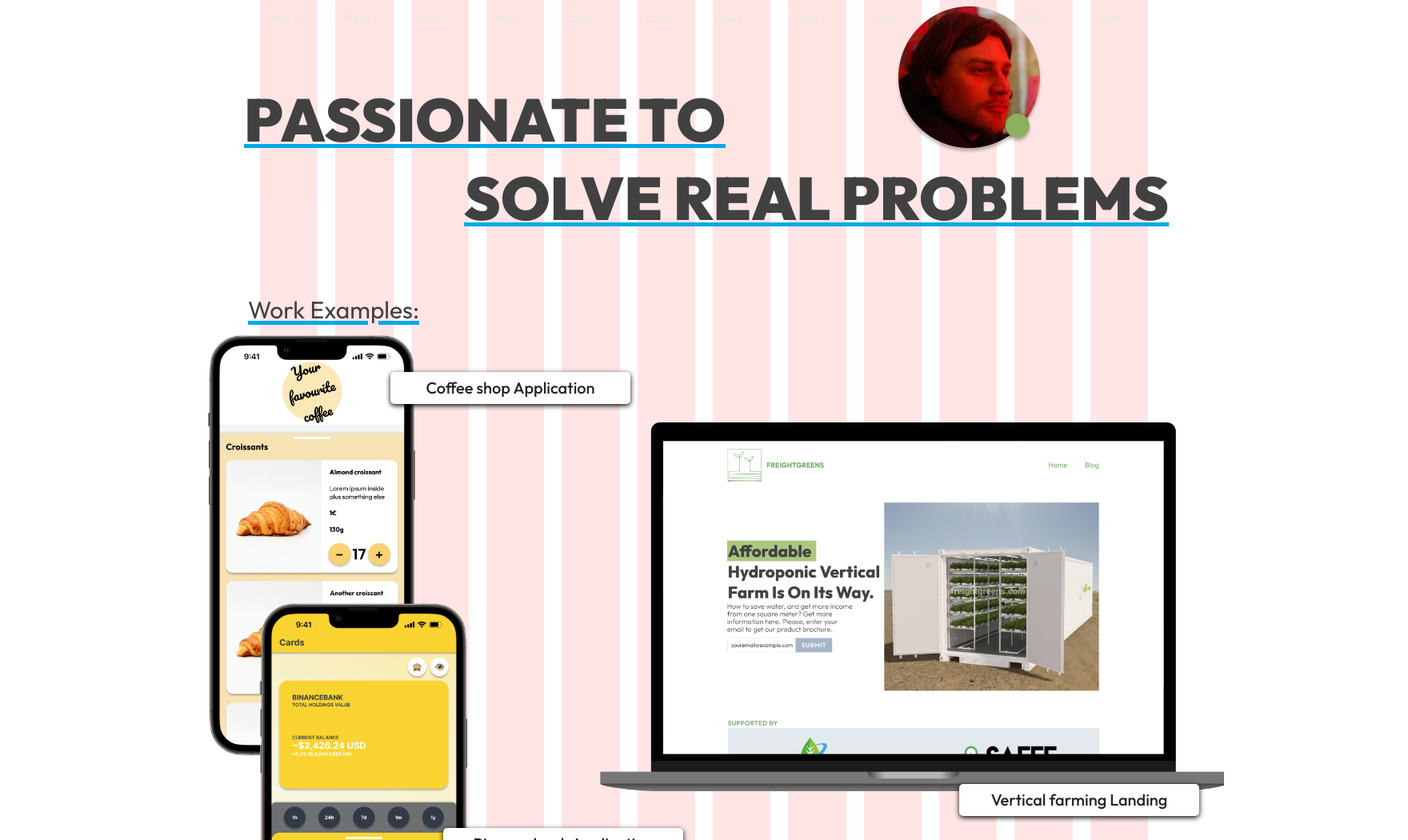
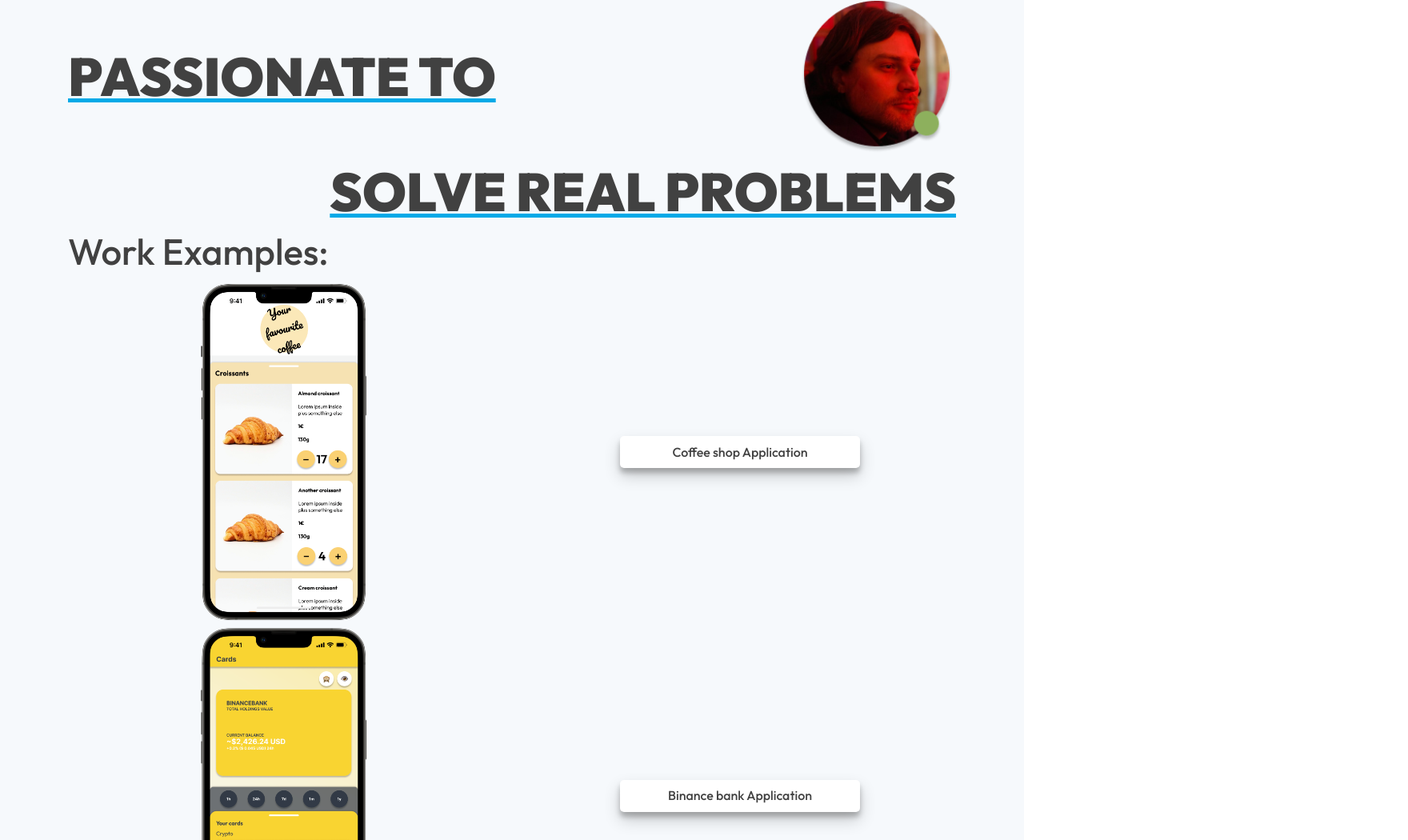
Before and after one commit to vlad-palii/vlad-palii.github.io, a React app: page / in a window 1280 px wide. Shown: the top 1050 px of the page at 80% size, 1760 px wide, since content can reach past the window. Built offline with nearby package versions, Linux system fonts and the light colour scheme; a web font is replaced by a local one.

Commit message:
REDESIGN WIP.

```diff
--- a/src/App.js
+++ b/src/App.js
@@ -11,7 +11,9 @@ export default function App() {
     <div id="app" >
       {/* className="synthwave-i" bg-header-synthwave*/}
       <Router>
-        <div className="container bg-absolute">
+
+
+        {/* <div className="container bg-absolute">
           <div className="equalHMWrap eqWrap">
             <div className="equalHM eq">boo</div>
             <div className="equalHM eq">shoo</div>
@@ -26,7 +28,9 @@ export default function App() {
             <div className="equalHM eq">clue</div>
             <div className="equalHM eq">clue</div>
           </div>
-        </div>
+        </div> */}
+
+
         {/* <div className='container'>
           <nav className="navbar navbar-expand-lg navbar-light ">
             <a className="navbar-brand" href="#"></a>
--- a/src/App.scss
+++ b/src/App.scss
@@ -183,9 +183,25 @@
 }
 
 
-body {
-  font-family: "Outfit" !important;
-}
+
+
+
+
+
+
+
+
+
+
+
+
+
+
+
+
+
+
+
 
 
 
@@ -280,7 +296,7 @@ body {
 
 
 html {
-  min-width: 1760px !important;
+  // min-width: 720px;
 }
 
 h2,
@@ -309,12 +325,10 @@ h5 {
 
 .avatar-2 {
   background: url("images/avatar2.png");
-  background-position: 63%;
-  // background-size: 123%;
+  background-position: 90% 10%;
   background-repeat: no-repeat;
-  width: 100%;
+  background-size: 50%;
   height: 200px;
-  // border: 5px solid white;
   position: relative;
 }
 
@@ -445,6 +459,12 @@ h5 {
 
 
 
+
+
+
+
+
+
 * {
   -webkit-box-sizing: border-box;
   -moz-box-sizing: border-box;
@@ -539,6 +559,35 @@ p {
   margin-left: 0;
 }
 
+
+
+
+
+
+
+
+
+
+
+
+
+
+
+
+
+
+
+
+
+
+
+.row {
+  flex-direction: row;
+  align-content: center;
+  justify-content: center;
+  align-items: center;
+}
+
 .container.bg-absolute {
   position: absolute !important;
   left: 0 !important;
@@ -551,24 +600,30 @@ p {
 div#app {
   position: relative;
   height: 100%;
+  background: #f6f9fc;
 }
 
 .h1-main-title {
-  font-size: 75px;
+  // font-size: 75px;
+  width: 100%;
   position: relative;
-  left: -5px;
+  // left: -15px;
+  text-align: left;
 }
 
 .h1-main-title-2 {
-  font-size: 75px;
+  // font-size: 75px;
+  width: 100%;
   position: relative;
+  text-align: right;
+  // left: 15px;
   // right: -180px;
-  right: -270px;
+  // right: -270px;
 }
 
 .h1 {
   position: relative;
-  top: -95px;
+  // top: -95px;
   font-weight: 900;
   // font-size: 64px;
   color: #414141;
@@ -579,10 +634,10 @@ div#app {
   background-size: 100%;
   background-repeat: no-repeat;
   position: relative;
-  width: 270px;
+  width: 200px;
   height: 540px;
-  top: -185px;
-  left: -55px;
+  // top: -185px;
+  // left: -55px;
   // cursor: pointer;
 }
 
@@ -593,8 +648,8 @@ div#app {
   position: relative;
   width: 270px;
   height: 540px;
-  top: 150px;
-  left: -260px;
+  // top: 150px;
+  // left: -260px;
   // cursor: pointer;
 }
 
@@ -605,22 +660,22 @@ div#app {
   width: 780px;
   height: 470px;
   position: relative;
-  top: -610px;
-  left: 440px;
+  // top: -610px;
+  // left: 440px;
   // cursor: pointer;
 }
 
-.flex-inside {
-  // display: flex;
-  // align-content: center;
-  // flex-wrap: nowrap;
-  // flex-direction: row;
-  // align-items: center;
-  // justify-content: flex-end;
-}
+// .flex-inside {
+//   display: flex;
+//   align-content: center;
+//   flex-wrap: nowrap;
+//   flex-direction: row;
+//   align-items: center;
+//   justify-content: flex-end;
+// }
 
 .info-circle {
-  position: absolute;
+  // position: absolute;
   width: 300px;
   height: 40px;
   border-radius: 5px;
@@ -632,42 +687,43 @@ div#app {
   cursor: pointer;
   /* font-family: Damion; */
   font-weight: 500;
-  font-size: 20px;
+  // font-size: 20px;
   // box-shadow: 0px 2px 6px #000;
-  box-shadow: 0px 2px 6px rgb(0, 0, 0.25);
+  // box-shadow: 0px 2px 6px rgb(0, 0, 0.25);
+  box-shadow: 0 10px 20px rgba(0, 0, 0, 0.19), 0 6px 6px rgba(0, 0, 0, 0.23);
 }
 
-$marginSize: 150px;
+// $marginSize: 150px;
 
 // $workExamplesMargin: 30px;
 .work-examples {
   position: relative;
-  top: -30px;
+  // top: -30px;
   text-align: left;
   width: 100%;
   color: #414141;
-  font-size: 30px;
+  // font-size: 30px;
 }
 
-.info-circle-yfc {
-  top: 315px+$marginSize+50px;
-  left: 484px;
-}
+// .info-circle-yfc {
+//   top: 315px+$marginSize+50px;
+//   left: 484px;
+// }
 
-.info-circle-bin {
-  top: 885px+$marginSize+50px;
-  left: 550px;
+// .info-circle-bin {
+//   top: 885px+$marginSize+50px;
+//   left: 550px;
 
-}
+// }
 
-.info-circle-fg {
-  top: 830px+$marginSize+50px;
-  left: 1195px;
-}
+// .info-circle-fg {
+//   top: 830px+$marginSize+50px;
+//   left: 1195px;
+// }
 
 .text-underline {
   text-decoration: underline 5px #00A9E7;
-  margin-bottom: $marginSize;
+  // margin-bottom: $marginSize;
 }
 
 
@@ -708,18 +764,21 @@ $marginSize: 150px;
 //   }
 // }
 
-@media (min-width: 0px) and (max-width: 1200px) {
+@media (min-width: 0px) and (max-width: 1200) {
+  body {
+    min-width: 1200;
+  }
 
-  .container,
-  .container-sm {
-    max-width: 1140px !important;
-  }
+  // .container,
+  // .container-sm {
+  //   max-width: 1140px !important;
+  // }
 }
 
 .info-circle-wrapper {
   position: relative;
-  left: -321px;
-  top: -50px;
+  // left: -321px;
+  // top: -50px;
 }
 
 
@@ -794,7 +853,7 @@ $marginSize: 150px;
 
     .modal-description {
       padding: 50px;
-      font-size: 1em;
+      font-size: calc(0.1rem + 1vw) !important;
       display: inline-flex;
       height: 100%;
       overflow: hidden;
@@ -805,9 +864,10 @@ $marginSize: 150px;
       flex-direction: row;
     }
   }
+
   .fgModal.modal-content {
     .modal-image {
-      width: 50%;
+      // width: 50%;
     }
   }
 }
@@ -819,5 +879,54 @@ $marginSize: 150px;
   cursor: pointer;
   font-family: 'Outfit';
   font-weight: 900;
-  font-size: 40px;
+  // font-size: 40px;
 }
+
+
+
+
+
+
+
+
+
+
+
+
+
+
+
+
+
+
+.img-size {
+  max-width: 40%;
+  height: auto;
+}
+
+.row-w-bg {
+  // background: white;
+  // position: relative;
+  // border-radius: 10px;
+  // margin-bottom: 1em;
+  // box-shadow: 0 10px 20px rgba(0, 0, 0, 0.19), 0 6px 6px rgba(0, 0, 0, 0.23);
+  // padding: 15px;
+}
+
+body {
+  font-family: "Outfit" !important;
+  color: #414141;
+  min-width: 300px!important;
+}
+
+.h1 {
+  font-size: calc(1.525rem + 3.3vw)!important;
+}
+
+.h3 {
+  font-size: calc(0.2rem + 3.3vw) !important;
+}
+
+.container {
+  // border: 5px solid red;
+}
--- a/src/components/productDesign.js
+++ b/src/components/productDesign.js
@@ -25,11 +25,40 @@ export default function ProductDesign() {
   };
 
   return (
-    <div>
-      <div className="container">
+    <div className="container">
 
-        <div className='info-circle-wrapper'>
+      {/* <div className="row background-image">
+          <div className="col-sm vertical-col-sm">
+          </div>
+          <div className="col-sm vertical-col-sm">
+            <div className="avatar-2"></div>
+          </div>
+        </div> */}
 
+      <div className="row text-underline ">
+        <div className="col-sm-8 vertical-col-sm">
+          <p className='h1 h1-main-title'>PASSIONATE TO</p>
+        </div>
+        <div className="col-sm vertical-col-sm avatar-2">
+        </div>
+      </div>
+      <div className="row text-underline ">
+        {/* <div className="col-sm vertical-col-sm">
+
+        </div> */}
+        <div className="col-sm vertical-col-sm">
+          <p className='h1 h1-main-title-2'>SOLVE REAL PROBLEMS</p>
+        </div>
+      </div>
+
+      <p className='h3 work-examples'>Work Examples:</p>
+
+      <div className='row row-w-bg'>
+        <div className="col-sm vertical-col-sm">
+          {/* <div className="yfc-img"></div> */}
+          <img className='img-size' src={yfcImg} />
+        </div>
+        <div className="col-sm vertical-col-sm">
           <ModalComponent
             idProp="yfcModal"
             btnText="Coffee shop Application"
@@ -37,7 +66,14 @@ export default function ProductDesign() {
             descriptionProp={examplesData.yfc.desc}
             classnameProp="info-circle info-circle-yfc">
           </ModalComponent>
+        </div>
+      </div>
 
+      <div className='row'>
+        <div className="col-sm vertical-col-sm">
+          <img className='img-size' src={binImg} />
+        </div>
+        <div className="col-sm vertical-col-sm">
           <ModalComponent
             idProp="binModal"
             btnText="Binance bank Application"
@@ -45,7 +81,14 @@ export default function ProductDesign() {
             descriptionProp={examplesData.bin.desc}
             classnameProp="info-circle info-circle-bin">
           </ModalComponent>
+        </div>
+      </div>
 
+      <div className='row'>
+        <div className="col-sm vertical-col-sm">
+          <img className='img-size' src={fgImg} />
+        </div>
+        <div className="col-sm vertical-col-sm">
           <ModalComponent
             idProp="fgModal"
             btnText="Vertical farming Landing"
@@ -53,34 +96,16 @@ export default function ProductDesign() {
             descriptionProp={examplesData.fg.desc}
             classnameProp="info-circle info-circle-fg">
           </ModalComponent>
-
         </div>
-
-        <div className="row background-image">
-
-          <div className="col-sm vertical-col-sm">
-          </div>
-          <div className="col-sm vertical-col-sm">
-            <div className="avatar-2"></div>
-          </div>
-        </div>
-
-        <div className="row text-underline">
-          <p className='h1 h1-main-title'>PASSIONATE TO</p>
-          <p className='h1 h1-main-title-2'>SOLVE REAL PROBLEMS</p>
-          <p className='work-examples'>Work Examples:</p>
-        </div>
-
-        <div className="row flex-inside">
-          <div className="yfc-img"></div>
-          <div className="bin-img"></div>
-          <div className="fg-img"></div>
-          {/* onClick={} */}
-        </div>
-
       </div>
 
+      {/* <div className='row info-circle-wrapper'>
+        </div> */}
 
+      {/* <div className="row flex-inside">
+          <div className="fg-img"></div>
+          onClick={}
+        </div> */}
 
     </div>
   )
```
